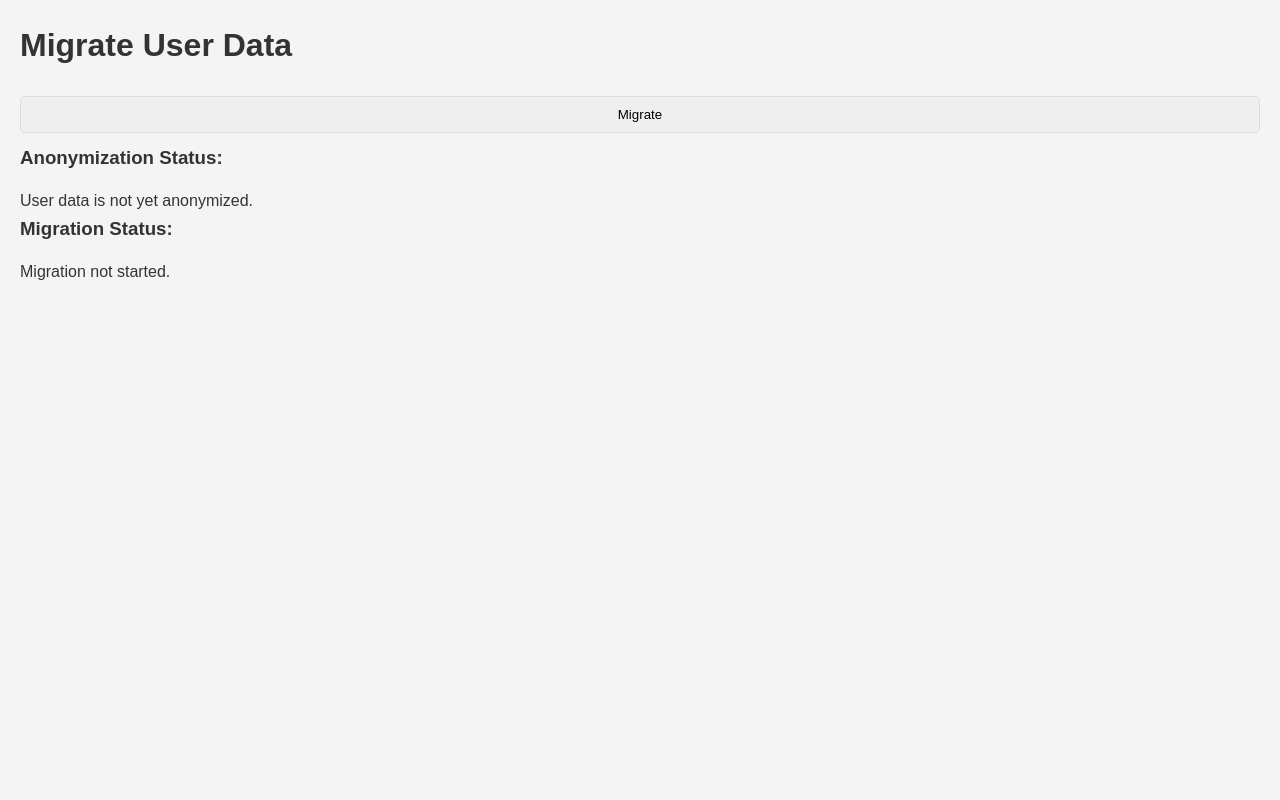
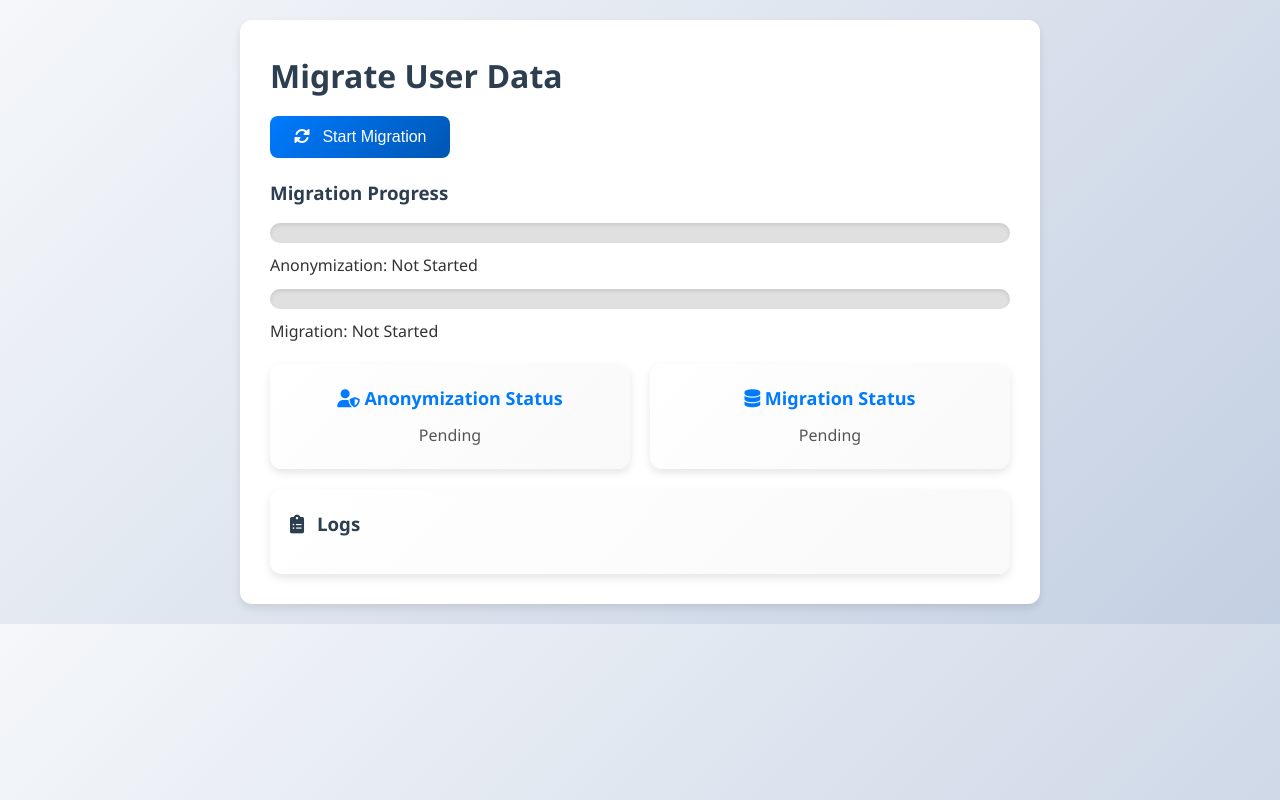
Before and after one commit to sergeyitaly/impower, a FastAPI app: page / in a window 1280 px wide. Run offline with FastAPI, Linux system fonts and the light colour scheme; data that the repository does not hold is empty; some libraries are stand-ins or nearby versions.

Commit message:
some enhancement

```diff
--- a/main.py
+++ b/main.py
@@ -15,6 +15,8 @@ from sqlalchemy.orm import sessionmaker
 from models import User  # Ensure models.py is in the same directory
 from sqlalchemy import create_engine
 from fastapi.staticfiles import StaticFiles
+from sqlalchemy import text
+
 
 # Load environment variables
 load_dotenv()
@@ -200,44 +202,148 @@ def get_user_from_db(user_id: int):
     finally:
         db.close()
 
-# FastAPI route to anonymize user data
 @app.get("/anonymize/{user_id}")
 async def anonymize_user(user_id: int):
-    # Fetch user data from the database
-    user_data = get_user_from_db(user_id)
+    try:
+        # Fetch user data from the database
+        user_data = get_user_from_db(user_id)
 
-    if not user_data:
-        raise HTTPException(status_code=404, detail="User not found")
+        if not user_data:
+            raise HTTPException(status_code=404, detail="User not found")
 
-    # Anonymize the user data
-    anonymized_data = anonymize_user_data(user_data)
+        # Anonymize the user data
+        anonymized_data = anonymize_user_data(user_data)
 
-    if anonymized_data:
+        # Log successful anonymization
+        log_migration_result(user_id, "Success", "Not attempted", False)
         return {"success": True}
-    else:
-        return {"success": False}
+
+    except Exception as e:
+        # Log anonymization failure
+        log_migration_result(user_id, f"Failed: {str(e)}", "Not attempted", False)
+        return {"success": False, "error": str(e)}
+
+
+def log_migration_result(user_id: int, staging_status: str, crm_status: str, crm_entity_updated: bool):
+    try:
+        connection = psycopg2.connect(
+            user=USER,
+            password=PASSWORD,
+            host=HOST,
+            port=PORT,
+            dbname=DBNAME,
+            gssencmode='disable'
+        )
+        cursor = connection.cursor()
+
+        # Ensure table exists
+        cursor.execute("""
+        CREATE TABLE IF NOT EXISTS migration_logs (
+            id SERIAL PRIMARY KEY,
+            user_id INT,
+            staging_status TEXT,
+            crm_status TEXT,
+            crm_entity_updated BOOLEAN,
+            created_at TIMESTAMP DEFAULT CURRENT_TIMESTAMP
+        )
+        """)
+
+        # Insert log entry
+        insert_query = """
+        INSERT INTO migration_logs (user_id, staging_status, crm_status, crm_entity_updated)
+        VALUES (%s, %s, %s, %s)
+        """
+        cursor.execute(insert_query, (user_id, staging_status, crm_status, crm_entity_updated))
+        connection.commit()
+
+    except Exception as e:
+        print(f"Error logging migration result: {e}")
+
+    finally:
+        if cursor:
+            cursor.close()
+        if connection:
+            connection.close()
+
+
+@app.get("/migration-logs", response_class=JSONResponse)
+async def get_migration_logs():
+    try:
+        # Fetch logs from the database
+        connection = psycopg2.connect(
+            user=USER,
+            password=PASSWORD,
+            host=HOST,
+            port=PORT,
+            dbname=DBNAME,
+            gssencmode='disable'
+        )
+        cursor = connection.cursor()
+
+        # Query to fetch logs
+        cursor.execute("SELECT user_id, staging_status, crm_status, created_at FROM migration_logs ORDER BY created_at DESC")
+        logs = cursor.fetchall()
+
+        # Convert to a list of dictionaries
+        migration_logs = [
+            {
+                "user_id": log[0],
+                "staging_status": log[1],
+                "crm_status": log[2],
+                "migrated_at": log[3].isoformat()  # Convert datetime to string
+            }
+            for log in logs
+        ]
+
+        return {"logs": migration_logs}
+
+    except Exception as e:
+        print(f"Error fetching migration logs: {e}")
+        return {"logs": []}
+
+    finally:
+        if cursor:
+            cursor.close()
+        if connection:
+            connection.close()
 
 @app.post("/migrate")
 async def migrate(user_id: int, background_tasks: BackgroundTasks):
-    # Fetch user data from staging DB based on user ID
-    user_data = get_user_from_db(user_id)
+    try:
+        # Fetch user data from the staging DB
+        user_data = get_user_from_db(user_id)
 
-    if not user_data:
-        raise HTTPException(status_code=404, detail="User not found in staging database")
+        if not user_data:
+            raise ValueError("User not found in staging database")
 
-    # Anonymize user data before migration
-    anonymized_data = anonymize_user_data(user_data)
+        # Anonymize user data before migration
+        anonymized_data = anonymize_user_data(user_data)
 
-    # Simulate migration steps
-    staging_status = "Success"  # Assuming we always copy to staging DB
-    crm_status = "Success" if migrate_to_crm(anonymized_data) else "Failed"
-    crm_entity_updated = True if crm_status == "Success" else False
+        # Simulate migration steps
+        staging_status = "Success"
+        try:
+            crm_status = "Success" if migrate_to_crm(anonymized_data) else "Failed"
+        except Exception as e:
+            crm_status = f"Failed: {str(e)}"
+
+        crm_entity_updated = crm_status == "Success"
+
+    except Exception as e:
+        # Catch any error that occurs during the migration
+        staging_status = f"Failed: {str(e)}"
+        crm_status = "Not attempted"
+        crm_entity_updated = False
+
+    finally:
+        # Ensure we always log the result, even if something goes wrong
+        log_migration_result(user_id, staging_status, crm_status, crm_entity_updated)
 
     return JSONResponse({
         "staging_status": staging_status,
         "crm_status": crm_status,
         "crm_entity_updated": crm_entity_updated
     })
+
 
 # FastAPI route to serve the index.html page
 @app.get("/", response_class=HTMLResponse)
--- a/static/style.css
+++ b/static/style.css
@@ -1,113 +1,151 @@
-/* Basic reset */
+/* Basic reset and global styles */
 * {
     margin: 0;
     padding: 0;
     box-sizing: border-box;
 }
 
+:root {
+    --primary-color: #007BFF;
+    --success-color: #28a745;
+    --error-color: #dc3545;
+    --background-gradient: linear-gradient(135deg, #f5f7fa, #c3cfe2);
+    --card-gradient: linear-gradient(135deg, #ffffff, #f9f9f9);
+    --progress-gradient: linear-gradient(135deg, #00b09b, #96c93d);
+    --shadow: 0 4px 8px rgba(0, 0, 0, 0.1);
+    --hover-shadow: 0 8px 16px rgba(0, 0, 0, 0.2);
+    --border-radius: 12px;
+    --transition: all 0.2s ease;
+}
+
 body {
-    font-family: Arial, sans-serif;
+    font-family: 'Segoe UI', Tahoma, Geneva, Verdana, sans-serif;
     line-height: 1.6;
-    background-color: #f4f4f4;
+    background: var(--background-gradient);
     color: #333;
     padding: 20px;
 }
 
 h1, h2, h3 {
-    color: #333;
+    color: #2c3e50;
     margin-bottom: 15px;
 }
 
-a {
-    text-decoration: none;
-    color: #007BFF;
+/* Container */
+.container {
+    max-width: 800px;
+    margin: 0 auto;
+    background-color: white;
+    padding: 30px;
+    border-radius: var(--border-radius);
+    box-shadow: var(--shadow);
 }
 
-a:hover {
-    color: #0056b3;
+/* Buttons */
+.btn {
+    display: inline-block;
+    padding: 12px 24px;
+    background: linear-gradient(135deg, var(--primary-color), #0056b3);
+    color: white;
+    border: none;
+    border-radius: 8px;
+    cursor: pointer;
+    font-size: 16px;
+    transition: var(--transition);
 }
 
-/* Header styling */
-header {
-    background-color: #333;
-    color: white;
-    padding: 10px 20px;
-    text-align: center;
+.btn:hover {
+    transform: translateY(-2px);
+    box-shadow: var(--hover-shadow);
 }
 
-header h1 {
-    font-size: 2em;
+.btn i {
+    margin-right: 8px;
 }
 
-/* Navigation */
-nav {
+/* Progress bars */
+.progress-container {
     margin: 20px 0;
-    text-align: center;
 }
 
-nav a {
-    margin: 0 10px;
-    padding: 10px 15px;
-    border-radius: 5px;
-    background-color: #f0f0f0;
+.progress-bar {
+    width: 100%;
+    height: 20px;
+    background-color: #e0e0e0;
+    border-radius: 10px;
+    overflow: hidden;
+    margin: 10px 0;
+    box-shadow: inset 0 2px 4px rgba(0, 0, 0, 0.1);
 }
 
-nav a:hover {
-    background-color: #ddd;
+.progress {
+    height: 100%;
+    width: 0%;
+    background: var(--progress-gradient);
+    transition: width 0.5s ease;
 }
 
-/* Main content section */
-main {
-    max-width: 1000px;
-    margin: 0 auto;
-    background-color: white;
-    padding: 20px;
-    border-radius: 8px;
-    box-shadow: 0 4px 8px rgba(0, 0, 0, 0.1);
+/* Status cards */
+.status-cards {
+    display: flex;
+    gap: 20px;
+    margin: 20px 0;
 }
 
-section {
-    margin-bottom: 20px;
+.card {
+    flex: 1;
+    padding: 20px;
+    background: var(--card-gradient);
+    border-radius: var(--border-radius);
+    box-shadow: var(--shadow);
+    text-align: center;
+    transition: var(--transition);
 }
 
-section h2 {
-    margin-bottom: 10px;
+.card:hover {
+    transform: translateY(-5px);
+    box-shadow: var(--hover-shadow);
 }
 
-footer {
-    text-align: center;
-    margin-top: 30px;
-    padding: 20px;
-    background-color: #333;
-    color: white;
-    font-size: 0.9em;
+.card h3 {
+    margin-bottom: 10px;
+    font-size: 18px;
+    color: var(--primary-color);
 }
 
-/* Forms */
-form {
-    margin-top: 20px;
+.card p {
+    font-size: 16px;
+    color: #555;
 }
 
-input, textarea, button {
-    width: 100%;
-    padding: 10px;
-    margin: 10px 0;
-    border: 1px solid #ddd;
-    border-radius: 5px;
+/* Logs section */
+.logs {
+    margin-top: 20px;
+    padding: 20px;
+    background: var(--card-gradient);
+    border-radius: var(--border-radius);
+    box-shadow: var(--shadow);
 }
 
-input[type="submit"] {
-    background-color: #007BFF;
-    color: white;
-    cursor: pointer;
+.logs p {
+    margin: 5px 0;
+    font-size: 14px;
+    color: #333;
 }
 
-input[type="submit"]:hover {
-    background-color: #0056b3;
+.logs i {
+    margin-right: 8px;
 }
 
-/* Footer */
-footer p {
-    font-size: 0.8em;
-    color: #bbb;
+/* Log icons */
+.logs .fa-check-circle {
+    color: var(--success-color);
 }
+
+.logs .fa-times-circle {
+    color: var(--error-color);
+}
+
+.logs .fa-info-circle {
+    color: var(--primary-color);
+}
--- a/templates/index.html
+++ b/templates/index.html
@@ -5,83 +5,165 @@
     <meta name="viewport" content="width=device-width, initial-scale=1.0">
     <title>CRM Migration</title>
     <link rel="stylesheet" href="/static/style.css">
+    <link rel="stylesheet" href="https://cdnjs.cloudflare.com/ajax/libs/font-awesome/6.0.0/css/all.min.css">
 </head>
 <body>
     <div class="container">
         <h1>Migrate User Data</h1>
 
-        <button id="migrateBtn">Migrate</button>
+        <!-- Migration Button -->
+        <button id="migrateBtn" class="btn">
+            <i class="fas fa-sync-alt"></i> Start Migration
+        </button>
 
-        <!-- Section to display anonymization status -->
-        <div id="anonymizationStatus">
-            <h3>Anonymization Status:</h3>
-            <p id="anonymizationMessage">User data is not yet anonymized.</p>
+        <!-- Progress Bars -->
+        <div class="progress-container">
+            <h3>Migration Progress</h3>
+            <div class="progress-bar">
+                <div id="anonymizationProgress" class="progress"></div>
+            </div>
+            <p id="anonymizationMessage">Anonymization: Not Started</p>
+
+            <div class="progress-bar">
+                <div id="migrationProgress" class="progress"></div>
+            </div>
+            <p id="migrationMessage">Migration: Not Started</p>
         </div>
 
-        <!-- Section to display migration status -->
-        <div id="migrationStatus">
-            <h3>Migration Status:</h3>
-            <p id="migrationMessage">Migration not started.</p>
+        <!-- Status Cards -->
+        <div class="status-cards">
+            <div class="card" id="anonymizationStatus">
+                <h3><i class="fas fa-user-shield"></i> Anonymization Status</h3>
+                <p id="anonymizationStatusMessage">Pending</p>
+            </div>
+            <div class="card" id="migrationStatus">
+                <h3><i class="fas fa-database"></i> Migration Status</h3>
+                <p id="migrationStatusMessage">Pending</p>
+            </div>
         </div>
 
-        <div id="message"></div>
+        <!-- Logs Section -->
+        <div class="logs">
+            <h3><i class="fas fa-clipboard-list"></i> Logs</h3>
+            <div id="logsContainer"></div>
+        </div>
     </div>
 
     <script>
+
+        async function fetchLogs() {
+            try {
+                const response = await fetch('/migration-logs');
+                if (!response.ok) {
+                    throw new Error('Failed to fetch logs');
+                }
+                const data = await response.json();
+                const logsContainer = document.getElementById('logsContainer');
+                logsContainer.innerHTML = '';
+                data.logs.forEach(log => {
+                    const logElement = document.createElement('div');
+                    logElement.classList.add('log-entry');
+                    logElement.innerHTML = `
+                        <strong>User ID:</strong> ${log.user_id} <br>
+                        <strong>Staging Status:</strong> ${log.staging_status} <br>
+                        <strong>CRM Status:</strong> ${log.crm_status} <br>
+                        <strong>Time:</strong> ${log.created_at} <br>
+                    `;
+                    logsContainer.appendChild(logElement);
+                });
+            } catch (error) {
+                console.error('Error fetching logs:', error);
+                const logsContainer = document.getElementById('logsContainer');
+                logsContainer.innerHTML = `<p><i class="fas fa-times-circle"></i> Error fetching logs: ${error.message}</p>`;
+            }
+        }
+        // Initially load logs
+        fetchLogs();
+        async function anonymizeUser(user_id) {
+            const response = await fetch(`/anonymize/${user_id}`);
+            return await response.json();
+        }
+
+        async function migrateUser(user_id) {
+            const response = await fetch("/migrate", {
+                method: "POST",
+                headers: {
+                    "Content-Type": "application/json",
+                },
+                body: JSON.stringify({
+                    user_id: user_id,
+                }),
+            });
+            return await response.json();
+        }
         document.getElementById("migrateBtn").addEventListener("click", async () => {
             try {
-                // Assuming user_id is 1 for this example. Replace it with actual user ID.
-                const user_id = 1;
+                const user_id = 1; // Replace with actual user ID
+                const logsContainer = document.getElementById("logsContainer");
 
-                // Mark anonymization as in progress
-                document.getElementById("anonymizationMessage").textContent = "Anonymizing user data...";
+                // Reset progress and logs
+                logsContainer.innerHTML = "";
+                document.getElementById("anonymizationProgress").style.width = "0%";
+                document.getElementById("migrationProgress").style.width = "0%";
+                document.getElementById("anonymizationStatusMessage").textContent = "Pending";
+                document.getElementById("migrationStatusMessage").textContent = "Pending";
 
-                // Fetch anonymization status (assuming a backend API for anonymization process)
-                const anonymizeResponse = await fetch(`/anonymize/${user_id}`);
-                const anonymizedData = await anonymizeResponse.json();
+                // Fetch and display existing logs
+                await fetchLogs();
 
-                // Check if anonymization was successful
+                // Anonymization
+                document.getElementById("anonymizationMessage").textContent = "Anonymization: In Progress";
+                document.getElementById("anonymizationProgress").style.width = "50%";
+                logsContainer.innerHTML += `<p><i class="fas fa-info-circle"></i> Anonymizing user data...</p>`;
+
+                const anonymizedData = await anonymizeUser(user_id);
+
                 if (anonymizedData.success) {
-                    document.getElementById("anonymizationMessage").textContent = "User data anonymized successfully.";
+                    document.getElementById("anonymizationMessage").textContent = "Anonymization: Complete";
+                    document.getElementById("anonymizationProgress").style.width = "100%";
+                    document.getElementById("anonymizationStatusMessage").textContent = "Complete";
+                    logsContainer.innerHTML += `<p><i class="fas fa-check-circle"></i> User data anonymized successfully.</p>`;
                 } else {
-                    document.getElementById("anonymizationMessage").textContent = "Anonymization failed.";
+                    document.getElementById("anonymizationMessage").textContent = "Anonymization: Failed";
+                    document.getElementById("anonymizationProgress").style.width = "100%";
+                    document.getElementById("anonymizationStatusMessage").textContent = "Failed";
+                    logsContainer.innerHTML += `<p><i class="fas fa-times-circle"></i> Anonymization failed: ${anonymizedData.error || "Unknown error"}</p>`;
                     return;
                 }
 
-                // Now perform migration
-                document.getElementById("migrationMessage").textContent = "Starting migration...";
+                // Migration
+                document.getElementById("migrationMessage").textContent = "Migration: In Progress";
+                document.getElementById("migrationProgress").style.width = "50%";
+                logsContainer.innerHTML += `<p><i class="fas fa-info-circle"></i> Starting migration...</p>`;
 
-                const response = await fetch("/migrate", {
-                    method: "POST",
-                    headers: {
-                        "Content-Type": "application/json",
-                    },
-                    body: JSON.stringify({
-                        user_id: user_id,
-                    }),
-                });
+                const migrationData = await migrateUser(user_id);
 
-                const data = await response.json();
+                if (migrationData.staging_status === "Success" && migrationData.crm_status === "Success") {
+                    document.getElementById("migrationMessage").textContent = "Migration: Complete";
+                    document.getElementById("migrationProgress").style.width = "100%";
+                    document.getElementById("migrationStatusMessage").textContent = "Complete";
 
-                // Display migration status
-                if (data.staging_status === "Success" && data.crm_status === "Success") {
-                    document.getElementById("migrationMessage").innerHTML = `
-                        <p><strong>Migration Status:</strong> Success</p>
-                        <p><strong>Data copied to Staging DB:</strong> Yes</p>
-                        <p><strong>Data copied to CRM:</strong> Yes</p>
-                        <p><strong>CRM Entity Updated:</strong> Yes</p>
-                    `;
+                    if (migrationData.action === "insert") {
+                        logsContainer.innerHTML += `<p><i class="fas fa-check-circle"></i> Migration successful: <strong>New user data added</strong>.</p>`;
+                    } else if (migrationData.action === "update") {
+                        logsContainer.innerHTML += `<p><i class="fas fa-check-circle"></i> Migration successful: <strong>Existing user data updated</strong>.</p>`;
+                    } else {
+                        logsContainer.innerHTML += `<p><i class="fas fa-check-circle"></i> Migration successful.</p>`;
+                    }
                 } else {
-                    document.getElementById("migrationMessage").innerHTML = `
-                        <p><strong>Migration Status:</strong> Failed</p>
-                        <p><strong>Error:</strong> ${data.error || "Unknown error"}</p>
-                    `;
+                    document.getElementById("migrationMessage").textContent = "Migration: Failed";
+                    document.getElementById("migrationProgress").style.width = "100%";
+                    document.getElementById("migrationStatusMessage").textContent = "Failed";
+                    logsContainer.innerHTML += `<p><i class="fas fa-times-circle"></i> Migration failed: ${migrationData.error || "Unknown error"}</p>`;
                 }
+
+                // Fetch and display updated logs after migration
+                await fetchLogs();
             } catch (error) {
                 console.error("Error:", error);
-                document.getElementById("message").innerHTML = "An error occurred during migration.";
-                document.getElementById("anonymizationMessage").textContent = "An error occurred during anonymization.";
-                document.getElementById("migrationMessage").textContent = "An error occurred during migration.";
+                logsContainer.innerHTML += `<p><i class="fas fa-times-circle"></i> An error occurred during migration.</p>`;
+                document.getElementById("anonymizationMessage").textContent = "Anonymization: Error";
+                document.getElementById("migrationMessage").textContent = "Migration: Error";
             }
         });
     </script>
```
